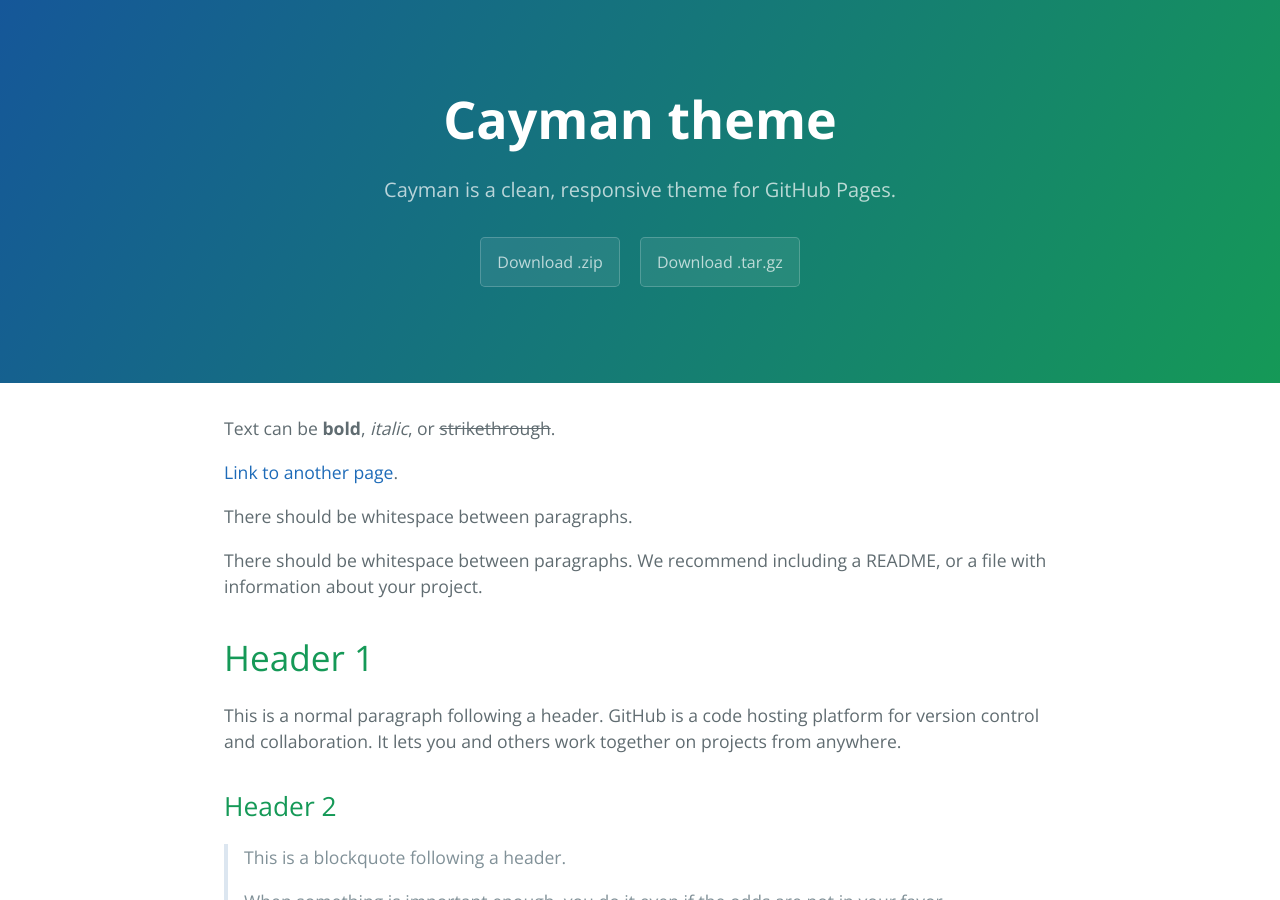
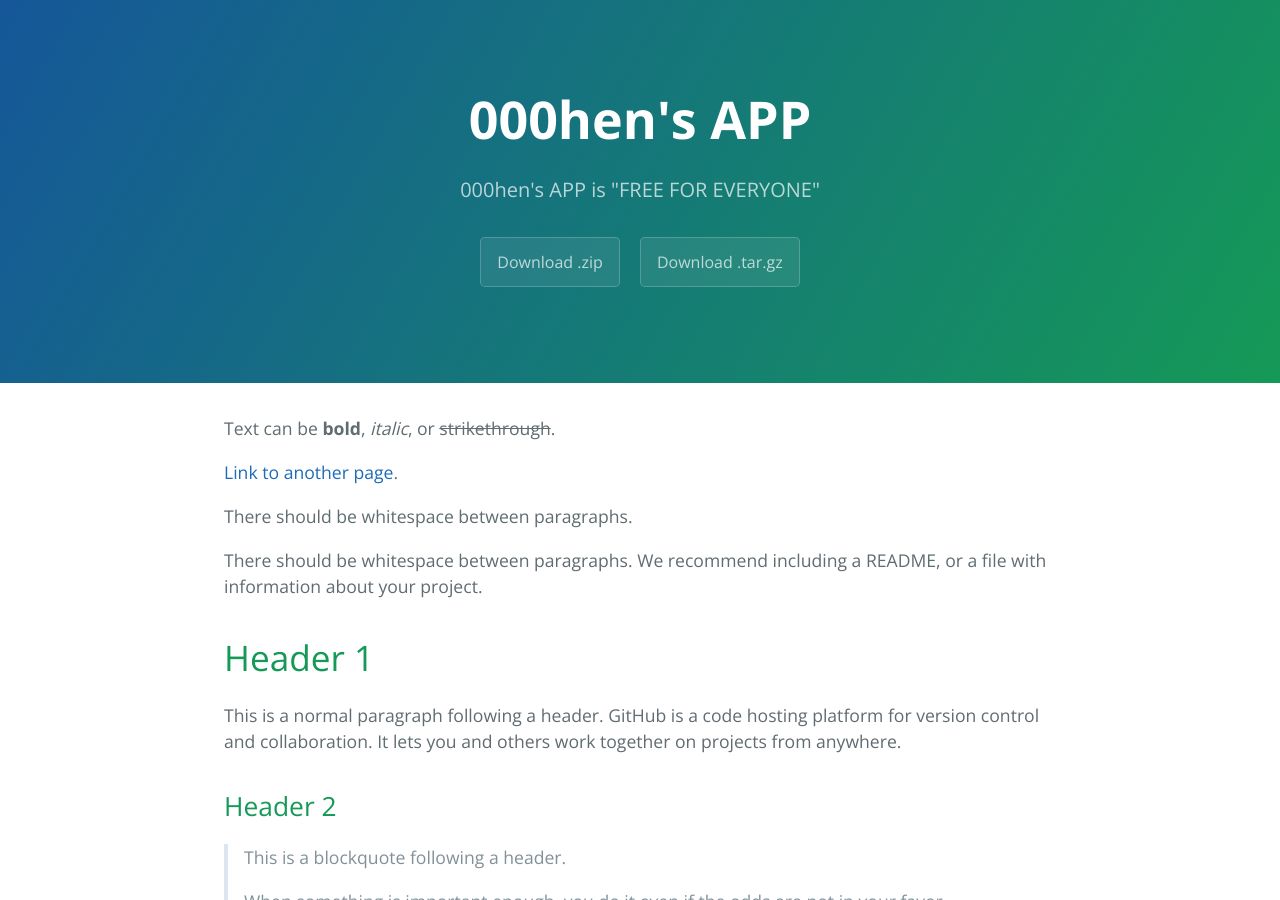
Before and after one commit to 000hen/000hen.github.io, a Jekyll site: the page built from index.md, in a window 1280 px wide and 900 px high. Built offline with Jekyll 4.4.1, drawn with Linux system fonts in a browser that asks for light colours.

Commit message:
Update _config.yml

```diff
--- a/_config.yml
+++ b/_config.yml
@@ -1,5 +1,5 @@
-title: Cayman theme
-description: Cayman is a clean, responsive theme for GitHub Pages.
+title: 000hen's APP
+description: 000hen's APP is "FREE FOR EVERYONE"
 show_downloads: true
 google_analytics:
 theme: jekyll-theme-cayman
```
